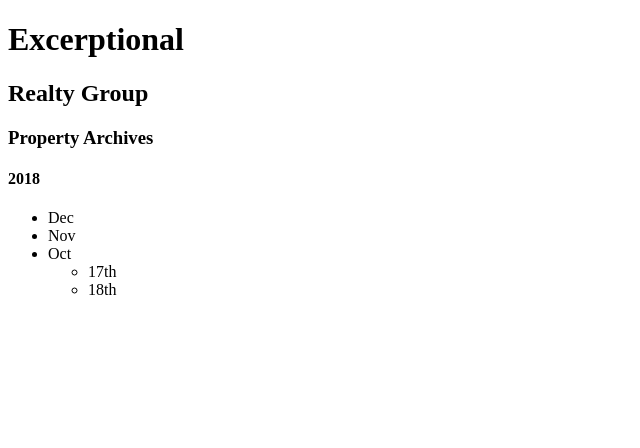
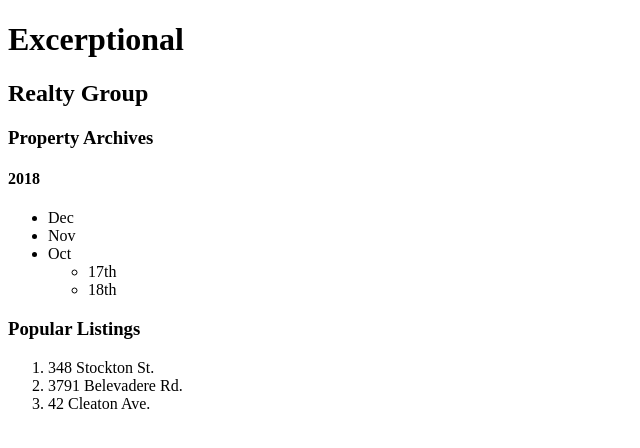
Before and after one commit to hanzchoi/exceptional-realty, a plain HTML site: page real-estate-listings.html in a window 1280 px wide. Shown: the whole page, without its empty margins (0-640 px from the left). Drawn offline with Linux system fonts and the light colour scheme.

Commit message:
Finished up example listings

```diff
--- a/real-estate-listings.html
+++ b/real-estate-listings.html
@@ -20,6 +20,13 @@
         </ul>
       </li>
     </ul>
+    <!-- ordered list -->
+    <h3>Popular Listings</h3>
+    <ol>
+      <li>348 Stockton St.</li>
+      <li>3791 Belevadere Rd.</li>
+      <li>42 Cleaton Ave.</li>
+    </ol>
 
   </body>
 </html>
```
